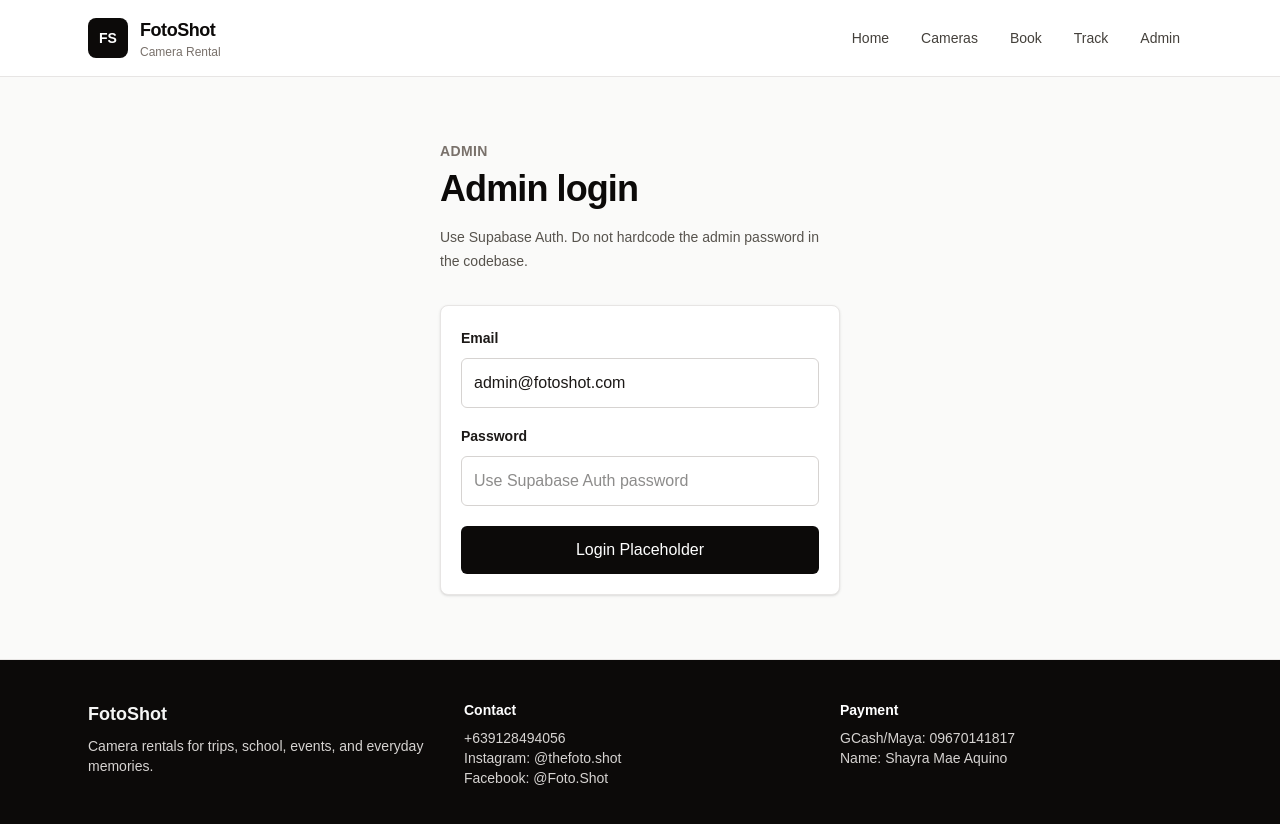
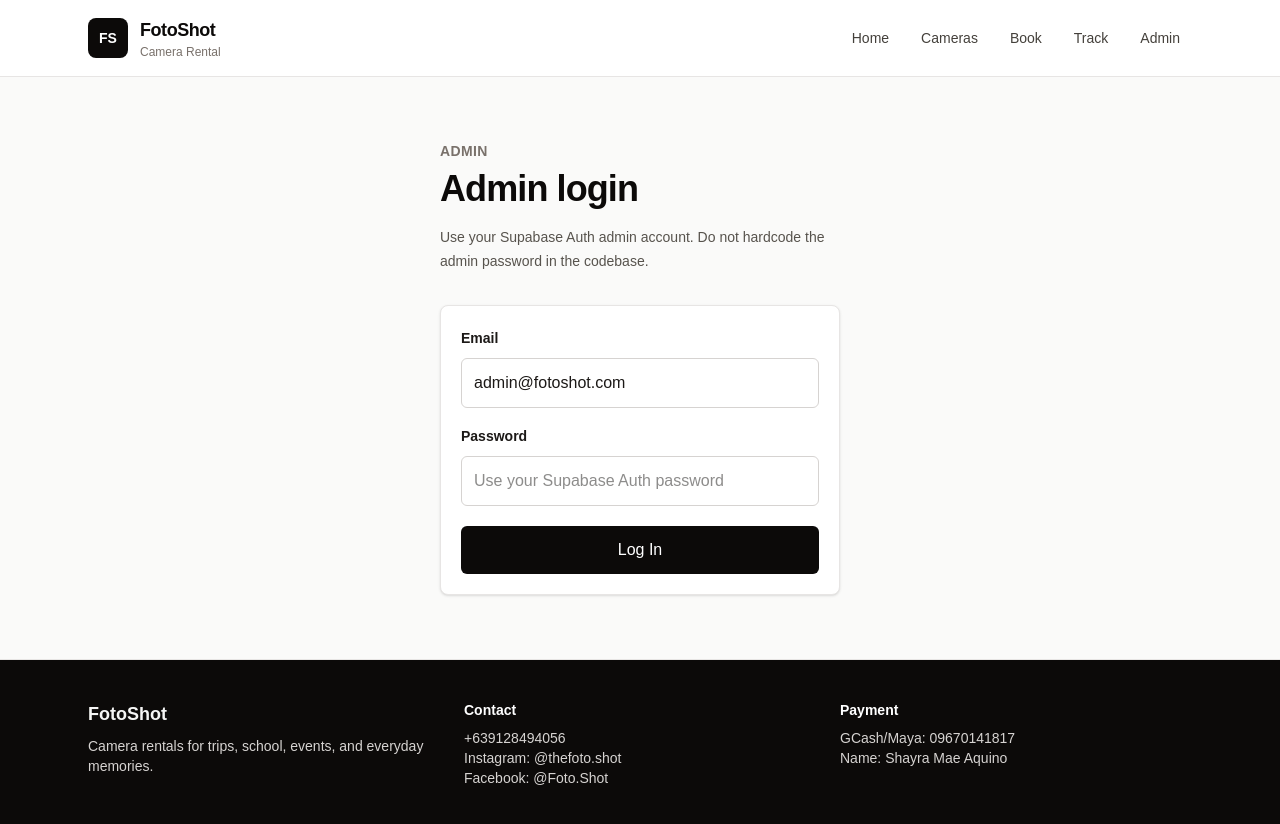
Before and after one commit to Guevarraaa/fotoshot-rental, a Next.js app in the folder frontend/: page /admin/login in a window 1280 px wide. Shown: the top 824 px of the page. Built offline with nearby package versions, Linux system fonts and the light colour scheme.

Commit message:
Wire admin login to Supabase Auth

```diff
--- a/frontend/app/admin/login/page.tsx
+++ b/frontend/app/admin/login/page.tsx
@@ -1,3 +1,4 @@
+import { AdminLoginForm } from "@/components/admin/admin-login-form";
 import { businessInfo } from "@/lib/constants";
 
 export default function AdminLoginPage() {
@@ -10,35 +11,11 @@ export default function AdminLoginPage() {
         Admin login
       </h1>
       <p className="mt-4 text-sm leading-6 text-stone-600">
-        Use Supabase Auth. Do not hardcode the admin password in the codebase.
+        Use your Supabase Auth admin account. Do not hardcode the admin password
+        in the codebase.
       </p>
 
-      <form className="mt-8 rounded-lg border border-stone-200 bg-white p-5 shadow-sm">
-        <label className="block">
-          <span className="text-sm font-semibold text-stone-900">Email</span>
-          <input
-            type="email"
-            defaultValue={businessInfo.adminEmail}
-            className="mt-2 w-full rounded-md border border-stone-300 px-3 py-3 text-sm"
-          />
-        </label>
-
-        <label className="mt-4 block">
-          <span className="text-sm font-semibold text-stone-900">Password</span>
-          <input
-            type="password"
-            placeholder="Use Supabase Auth password"
-            className="mt-2 w-full rounded-md border border-stone-300 px-3 py-3 text-sm"
-          />
-        </label>
-
-        <button
-          type="button"
-          className="mt-5 w-full rounded-md bg-stone-950 px-5 py-3 text-sm font-bold text-white hover:bg-stone-800"
-        >
-          Login Placeholder
-        </button>
-      </form>
+      <AdminLoginForm defaultEmail={businessInfo.adminEmail} />
     </section>
   );
 }
--- /dev/null
+++ b/frontend/components/admin/admin-login-form.tsx
@@ -0,0 +1,89 @@
+"use client";
+
+import { useRouter } from "next/navigation";
+import { FormEvent, useState } from "react";
+import { createBrowserSupabaseClient } from "@/lib/supabase/client";
+
+type AdminLoginFormProps = {
+  defaultEmail: string;
+};
+
+export function AdminLoginForm({ defaultEmail }: AdminLoginFormProps) {
+  const router = useRouter();
+  const [email, setEmail] = useState(defaultEmail);
+  const [password, setPassword] = useState("");
+  const [errorMessage, setErrorMessage] = useState("");
+  const [isLoading, setIsLoading] = useState(false);
+
+  async function handleSubmit(event: FormEvent<HTMLFormElement>) {
+    event.preventDefault();
+    setErrorMessage("");
+    setIsLoading(true);
+
+    const supabase = createBrowserSupabaseClient();
+
+    if (!supabase) {
+      setErrorMessage("Supabase environment variables are missing.");
+      setIsLoading(false);
+      return;
+    }
+
+    const { error } = await supabase.auth.signInWithPassword({
+      email,
+      password,
+    });
+
+    if (error) {
+      setErrorMessage(error.message);
+      setIsLoading(false);
+      return;
+    }
+
+    router.push("/admin");
+    router.refresh();
+  }
+
+  return (
+    <form
+      onSubmit={handleSubmit}
+      className="mt-8 rounded-lg border border-stone-200 bg-white p-5 shadow-sm"
+    >
+      <label className="block">
+        <span className="text-sm font-semibold text-stone-900">Email</span>
+        <input
+          type="email"
+          value={email}
+          onChange={(event) => setEmail(event.target.value)}
+          required
+          className="mt-2 w-full rounded-md border border-stone-300 px-3 py-3 text-sm"
+        />
+      </label>
+
+      <label className="mt-4 block">
+        <span className="text-sm font-semibold text-stone-900">Password</span>
+        <input
+          type="password"
+          value={password}
+          onChange={(event) => setPassword(event.target.value)}
+          required
+          placeholder="Use your Supabase Auth password"
+          className="mt-2 w-full rounded-md border border-stone-300 px-3 py-3 text-sm"
+        />
+      </label>
+
+      {errorMessage ? (
+        <p className="mt-4 rounded-md bg-red-50 px-3 py-2 text-sm text-red-700">
+          {errorMessage}
+        </p>
+      ) : null}
+
+      <button
+        type="submit"
+        disabled={isLoading}
+        className="mt-5 w-full rounded-md bg-stone-950 px-5 py-3 text-sm font-bold text-white hover:bg-stone-800 disabled:cursor-not-allowed disabled:bg-stone-400"
+      >
+        {isLoading ? "Logging in..." : "Log In"}
+      </button>
+    </form>
+  );
+}
```
